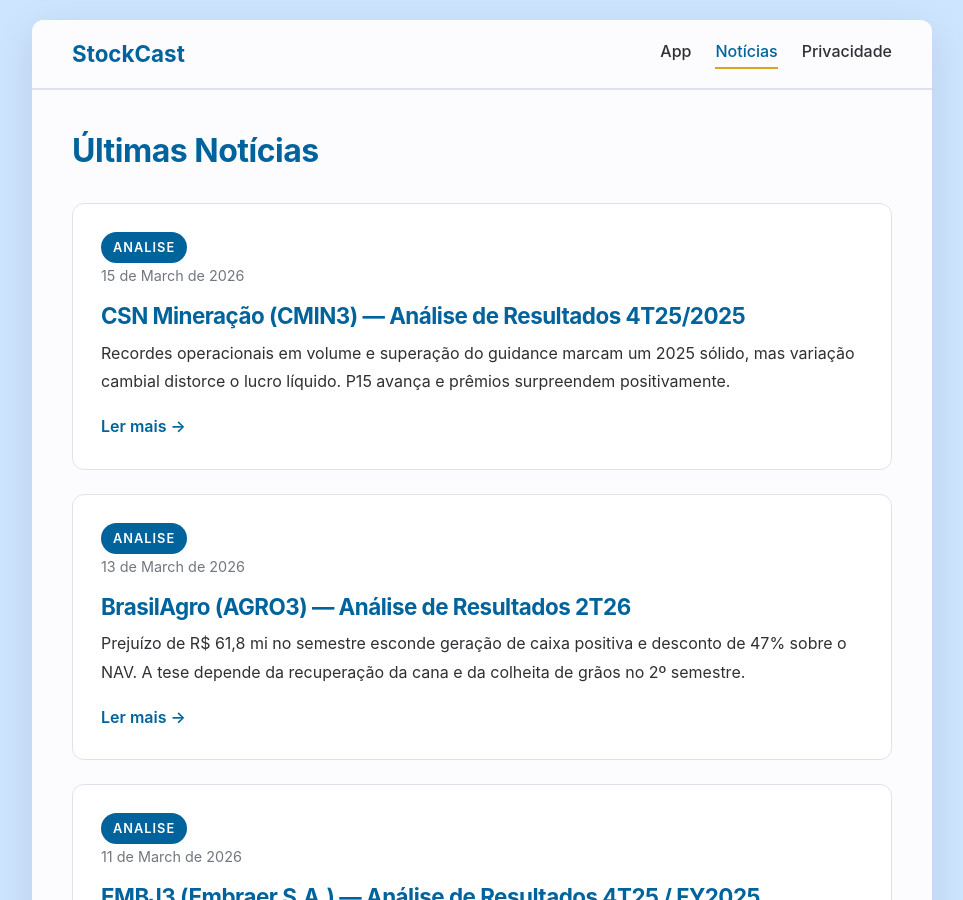
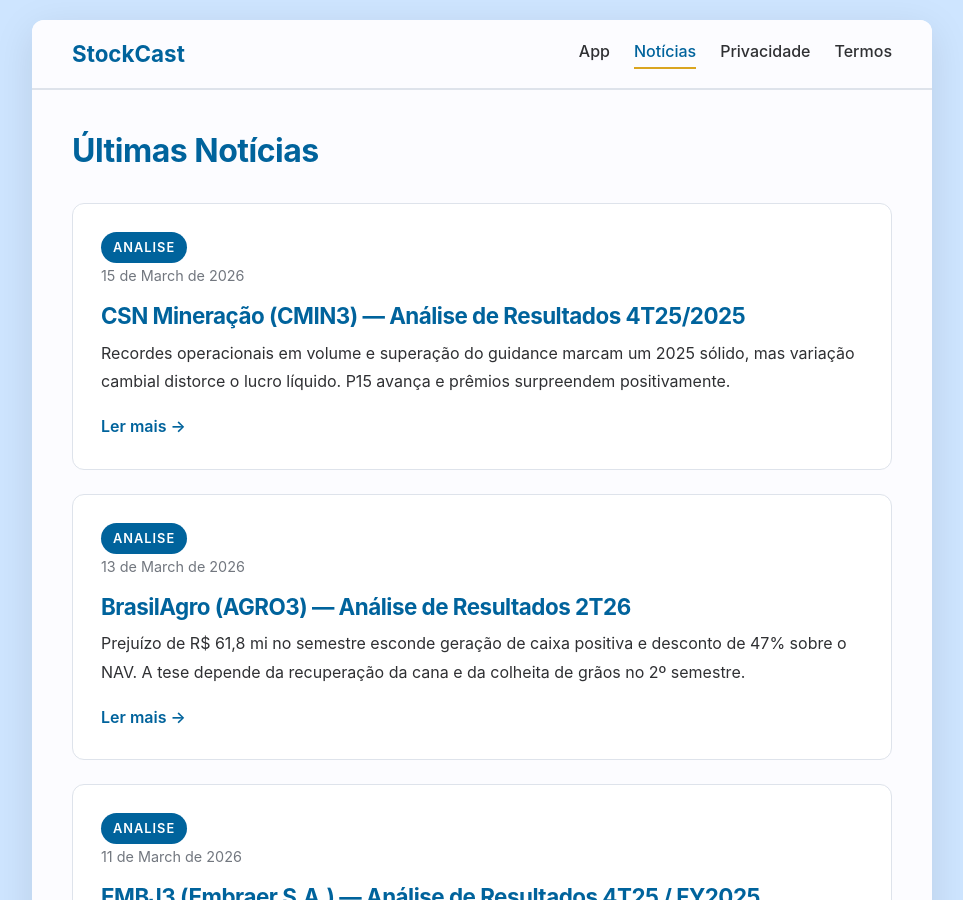
Before and after one commit to StockCast/stockcast.github.io, a Jekyll site: the page built from index.markdown, in a window 1280 px wide and 900 px high. Shown: the whole window, without its empty margins (158-1121 px from the left). Built offline with Jekyll 4.4.1, drawn with Linux system fonts in a browser that asks for light colours.

Commit message:
feat: add terms link

```diff
--- a/_includes/footer.html
+++ b/_includes/footer.html
@@ -4,6 +4,7 @@
     <a href="https://play.google.com/store/apps/details?id=br.eng.jebertacchi.StockCast" target="_blank" onclick="posthog.capture('cta_click', { origin: 'blog_footer', cta: 'play_store' })">Google Play</a>
     <a href="mailto:stockcast.app@gmail.com">Contato</a>
     <a href="https://stockcast.com.br/privacy-policy.html">Privacidade</a>
+    <a href="https://stockcast.com.br/terms-of-service.html">Termos</a>
   </div>
   <p>&copy; 2026 StockCast. Todos os direitos reservados.</p>
 </footer>
--- a/_includes/header.html
+++ b/_includes/header.html
@@ -4,5 +4,6 @@
     <a href="https://stockcast.com.br">App</a>
     <a href="https://news.stockcast.com.br" class="active">Notícias</a>
     <a href="https://stockcast.com.br/privacy-policy.html">Privacidade</a>
+    <a href="https://stockcast.com.br/terms-of-service.html">Termos</a>
   </div>
 </header>
```
